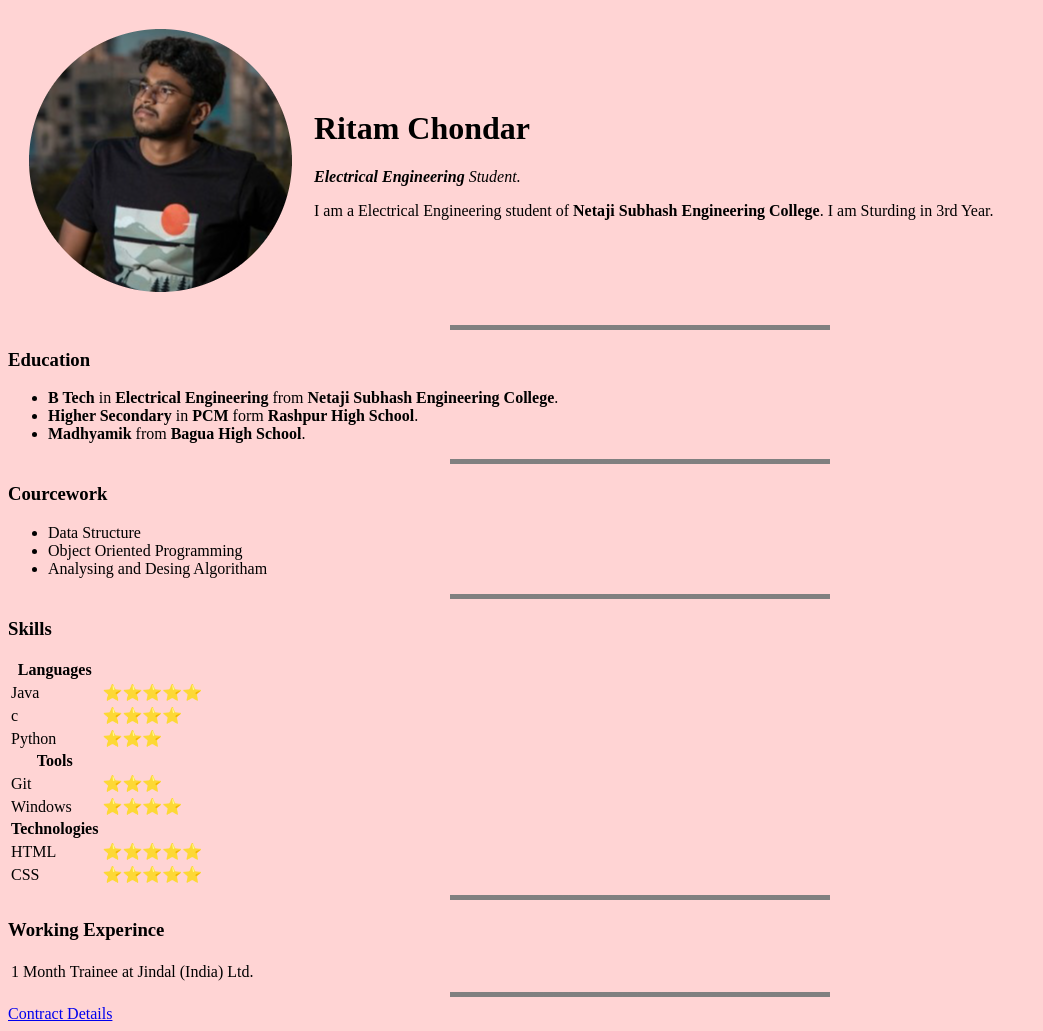
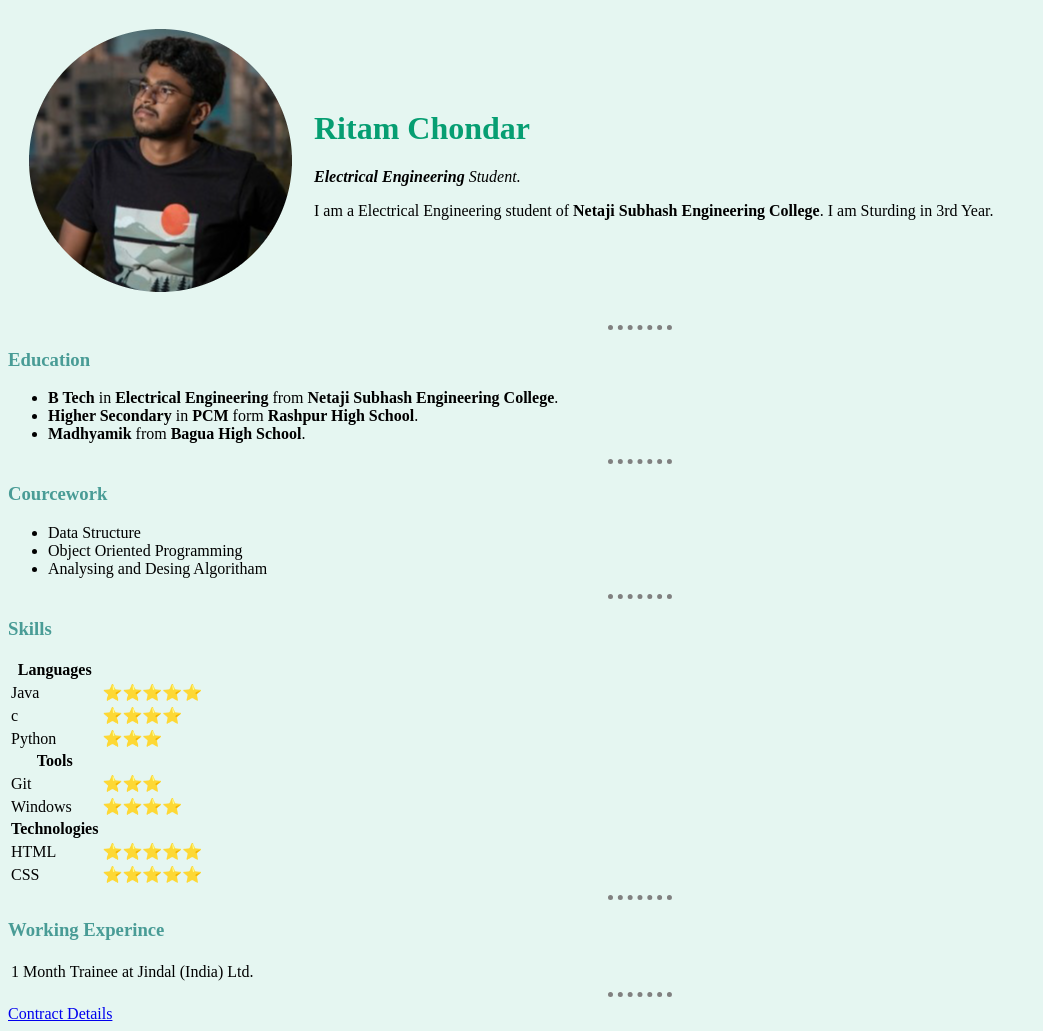
Before and after one commit to Ritamchondar/CV, a plain HTML site: page index.html in a window 1280 px wide. Shown: the whole page, without its empty margins (0-1043 px from the left). Drawn offline with Linux system fonts and the light colour scheme.

Commit message:
Adding Photo folder and edit css

```diff
--- /dev/null
+++ b/css/Style.css
@@ -0,0 +1,17 @@
+body {
+    background-color: #e5f6f1;
+}
+hr {
+    border-style: none;
+    border-top-style: dotted;
+    border-color: gray;
+    border-width: 5px;
+    width: 5%;
+}
+h1 {
+    color: #069E72;
+
+}
+h3 {
+    color:#499C96;
+}
--- a/index.html
+++ b/index.html
@@ -3,39 +3,25 @@
     <head>
         <meta charset="UTF-8">
         <Title>Ritam Chondar's Homepage</Title>
-        <style>
-            body {
-                background-color: #FFD4D4;
-            }
-            hr {
-                background-color: none;
-                height: 0px;
-                width: 30%;
-                border-color: gray;
-                border-style: none;
-                border-top-style: dotted;
-                border-width: 5px;
-
-            }
-        </style>
+        <link rel="stylesheet" href="css/Style.css">
     </head>
     <body>
         <table cellspacing="20">
             <tr>
-                <td><img src="RitamChondar (2)-modified.png" alt="Ritam"></td>
+                <td><img src="Photo/RitamChondar (2)-modified.png" alt="Ritam"></td>
                 <td> <h1>Ritam Chondar</h1>
                     <p><em><strong>Electrical Engineering</strong> Student.</em></p>
                     <p>I am a Electrical Engineering student of <Strong>Netaji Subhash Engineering College</Strong>. I am Sturding in 3rd Year. </p></td>
             </tr>
         </table>
-        <hr size="3" noshade="">
+        <hr>
         <h3>Education</h3>
         <ul>
             <li><Strong>B Tech</Strong> in <Strong>Electrical Engineering</Strong> from <Strong>Netaji Subhash Engineering College</Strong>.</li>
             <li><strong>Higher Secondary</strong> in <strong>PCM</strong> form <strong>Rashpur High School</strong>.</li>
             <li><strong>Madhyamik</strong> from <strong>Bagua High School</strong>.</li>
         </ul>
-        <hr size="3" noshade="">
+        <hr>
         <h3>Courcework</h3>
         <ul>
             <li>Data Structure</li>
@@ -43,7 +29,7 @@
             <li>Analysing and Desing Algoritham</li>
 
         </ul>
-        <hr size="3" noshade>
+        <hr>
         <h3>Skills</h3>
         <table>
             <th>Languages</th>
@@ -78,7 +64,7 @@
                 <td>⭐⭐⭐⭐⭐</td>
             </tr>
         </table>
-        <hr size="3" noshade>
+        <hr>
         <h3>Working Experince</h3>
         <table>
             <tr>
@@ -86,7 +72,7 @@
                 <td>Trainee at Jindal (India) Ltd.</td>
             </tr>
         </table>
-        <hr size="3" noshade>
+        <hr>
 
         <a href="Contact.html">Contract Details</a>
 
```
Also changed, not shown: Contact.html (+2 -1 lines), Photo/RitamChondar (2)-modified.png (added).
